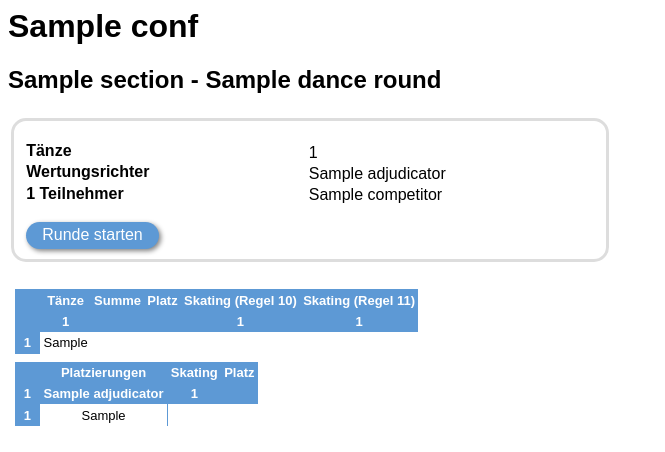
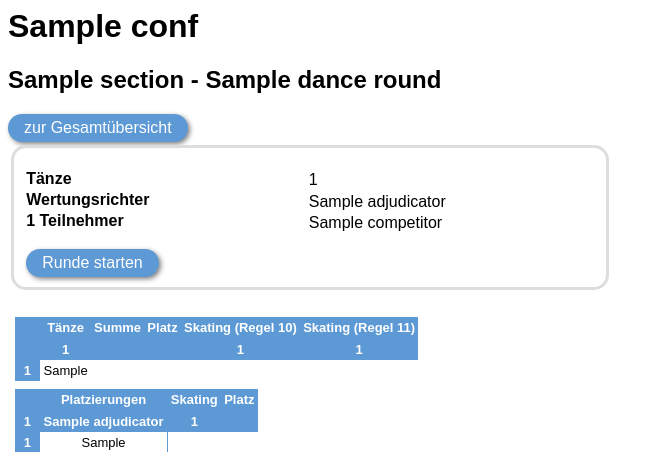
Before and after one commit to pdbro2k/pydanceweb, a Django app: template main/pydanceweb/templates/pydanceweb/final_round.html in a window 1280 px wide. Shown: the top 452 px of the page, without its empty margins (0-665 px from the left). Run offline with Django 4.2, Linux system fonts and the light colour scheme; the template is opened without the code that fills it: most values are stand-ins (such as "Sample title", 1, 10 or a date in 2020).

Commit message:
added tournament desk backlinks to round views

```diff
--- a/main/pydanceweb/templates/pydanceweb/final_round.html
+++ b/main/pydanceweb/templates/pydanceweb/final_round.html
@@ -4,6 +4,7 @@
 {% if dance_round.is_running %}
 {% include "pydanceweb/reset_round.html" %}
 {% endif %}
+<a href="{% url 'show_tournament_desk_index' %}" class="button">zur Gesamtübersicht</a>
 {% endblock %}
 
 {% block form_controls %}
--- a/main/pydanceweb/templates/pydanceweb/preliminary_round.html
+++ b/main/pydanceweb/templates/pydanceweb/preliminary_round.html
@@ -5,6 +5,7 @@
 {% include "pydanceweb/reset_round.html" %}
 <div class="row">
   <a href="{% url 'handle_heats' dance_round.section_id dance_round.id %}" class="button">zu den Heats</a>
+  <a href="{% url 'show_tournament_desk_index' %}" class="button">zur Gesamtübersicht</a>
 </div>
 {% endif %}
 {% endblock %}
```
Also changed, not shown: 5 other files.
